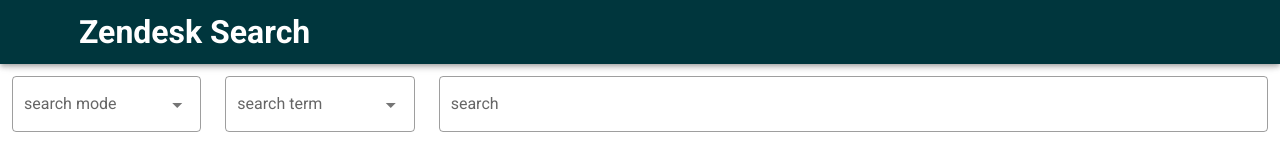
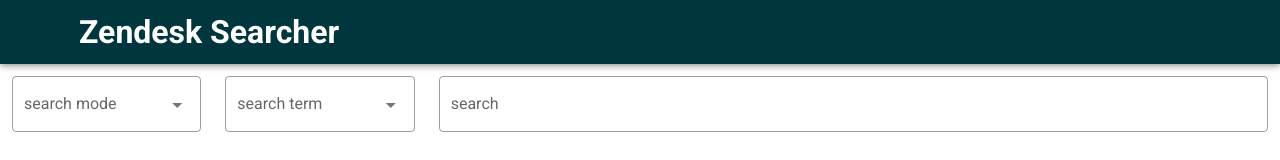
Before and after one commit to JuCJeff/zendesk-searcher, a Vue app in the folder frontend-web/: page / in a window 1280 px wide. Shown: the top 160 px of the page. Built offline with nearby package versions, Linux system fonts and the light colour scheme.

Commit message:
Changed title to Zendesk Searcher

```diff
--- a/frontend-web/src/App.vue
+++ b/frontend-web/src/App.vue
@@ -10,7 +10,7 @@
           transition="scale-transition"
           width="55"
         />
-        <h1>Zendesk Search</h1>
+        <h1>Zendesk Searcher</h1>
       </div>
     </v-app-bar>
 
```
